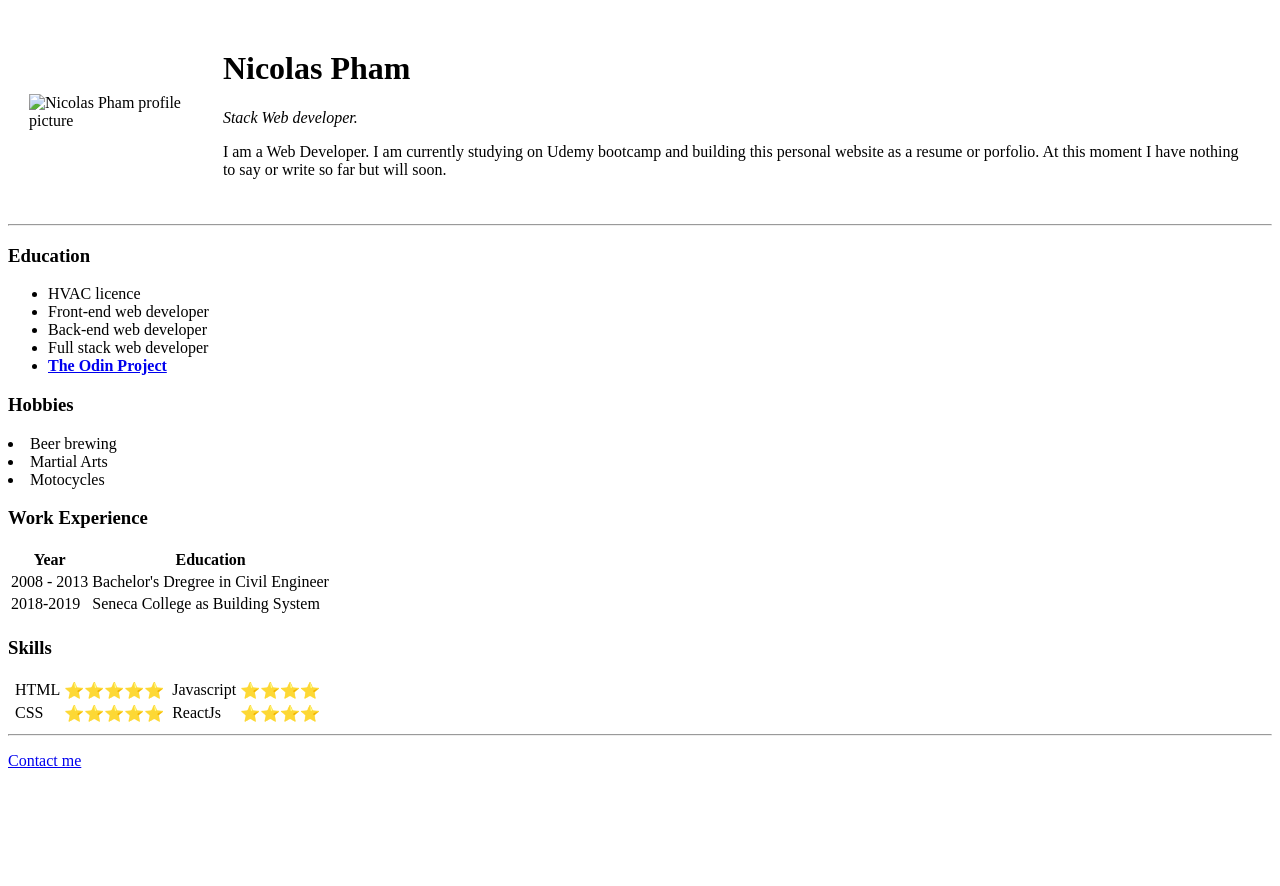
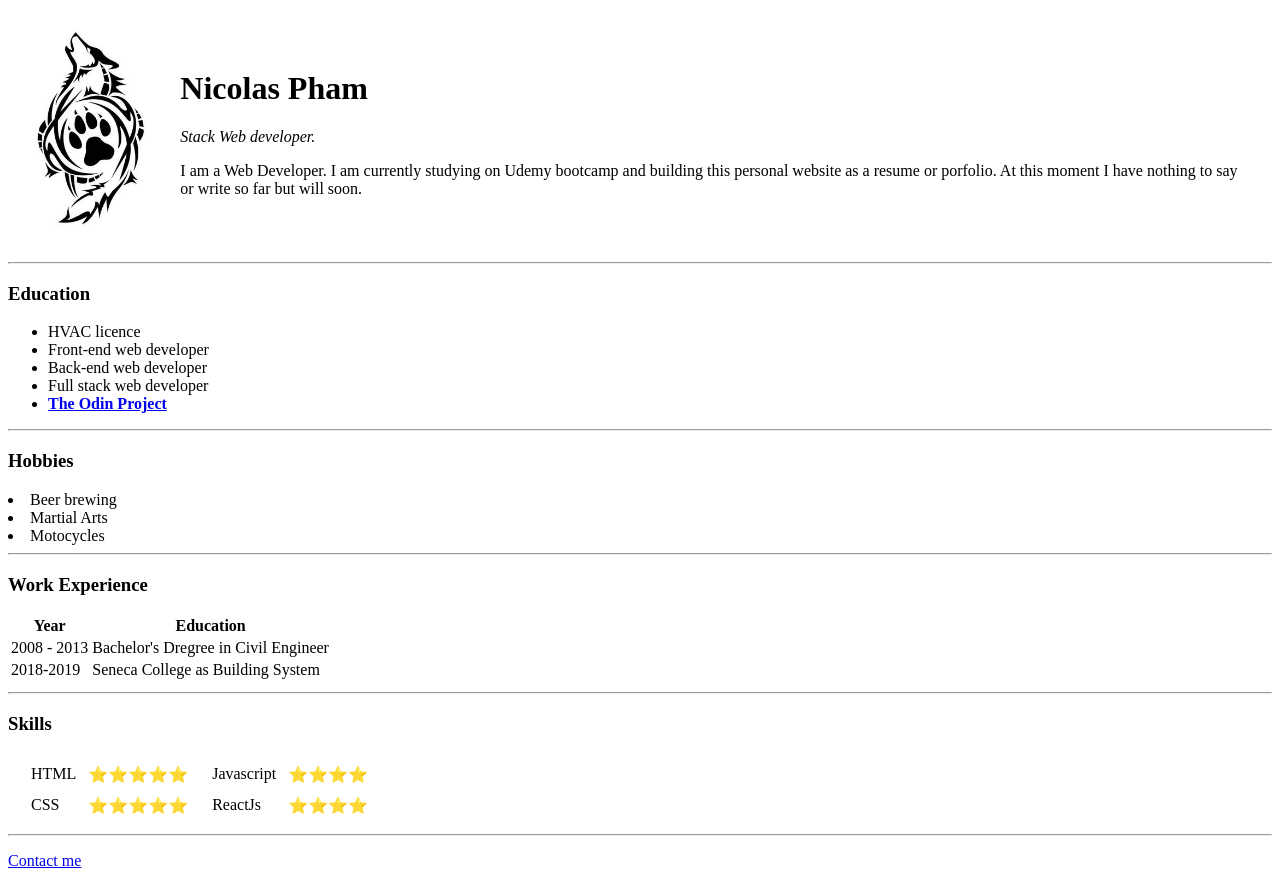
Before and after one commit to NicolasPham/Web-Development, a plain HTML site: page Personal site/index.html in a window 1280 px wide. Before the commit the page ends 800 px from the top, so only its background shows below. Drawn offline with Linux system fonts and the light colour scheme.

Commit message:
Create repository
First new website

```diff
--- a/Personal site/index.html
+++ b/Personal site/index.html
@@ -10,7 +10,7 @@
     <!--Create a simple layout-->
     <table cellspacing="20">
         <tr>
-            <td><img src="images/silverado-ev.jpeg" alt="Nicolas Pham profile picture" width="300"></td>
+            <td><img src="Images/profile.jpg" alt="Nicolas Pham profile picture" height="200"></td>
             <td>
                 <h1>Nicolas Pham</h1>
                 <p><em>Stack Web developer.</em></p>
@@ -35,10 +35,15 @@
         <li>Full stack web developer</li>
         <li><strong><a href="https://github.com/NicolasPham/The-Odin-Project">The Odin Project</a></strong></li>
     </ul>
+
+    <hr>
+
     <h3>Hobbies</h3>
     <li>Beer brewing</li>
     <li>Martial Arts</li>
     <li>Motocycles</li>
+
+    <hr>
 
     <h3>Work Experience</h3>
 
@@ -68,8 +73,10 @@
 
     </table>
 
+    <hr>
+
     <h3>Skills</h3>
-    <table>
+    <table cellspacing=10>
         <tr>
             <td>
             <td>HTML</td>
```
Also changed, not shown: Personal site/Images/profile.jpg (added). Lines whose indentation alone changed are shown as unchanged.
